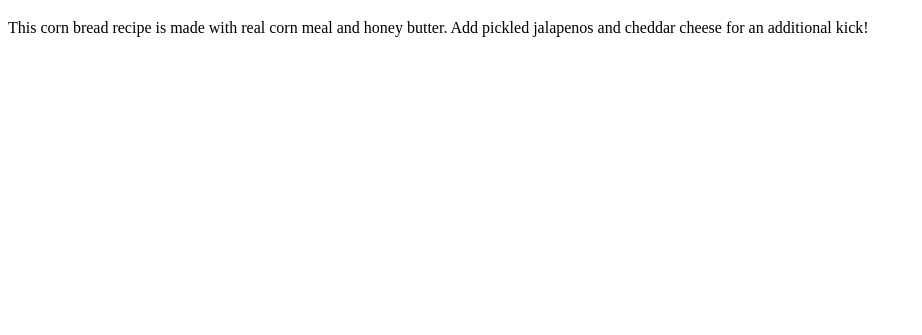
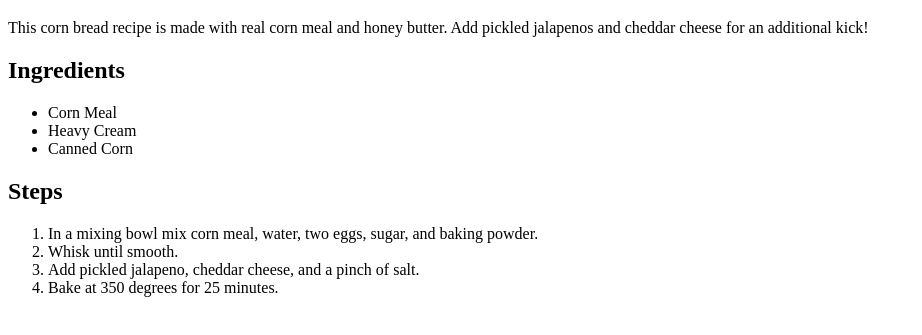
Before and after one commit to dsunglee/odin-recipes, a plain HTML site: page recipes/cornbread.html in a window 1280 px wide. Shown: the part 373-708 px from the top of the page, without its empty margins (0-922 px from the left). Drawn offline with Linux system fonts and the light colour scheme.

Commit message:
Add cornbread.html

```diff
--- a/recipes/cornbread.html
+++ b/recipes/cornbread.html
@@ -6,6 +6,20 @@
 <img src="https://www.blessthismessplease.com/wp-content/uploads/2018/03/best-homemade-cornbread-recipe-1-of-4-1-1.jpg" alt="Corn Bread">
  <h1>Description</h1>
  <p>This corn bread recipe is made with real corn meal and honey butter. Add pickled jalapenos and cheddar cheese for an additional kick!</p>
+<h2>Ingredients</h2>
+<ul>
+    <li>Corn Meal</li>
+    <li>Heavy Cream</li>
+    <li>Canned Corn</li>
 
+</ul>
+<h2>Steps</h2>
+<ol>
+    <li>In a mixing bowl mix corn meal, water, two eggs, sugar, and baking powder.</li>
+    <li>Whisk until smooth.</li>
+    <li>Add pickled jalapeno, cheddar cheese, and a pinch of salt.</li>
+    <li>Bake at 350 degrees for 25 minutes.</li>
+
+</ol>
 </body>
 </html>
```
Also changed, not shown: index.html (+7 -2 lines).
